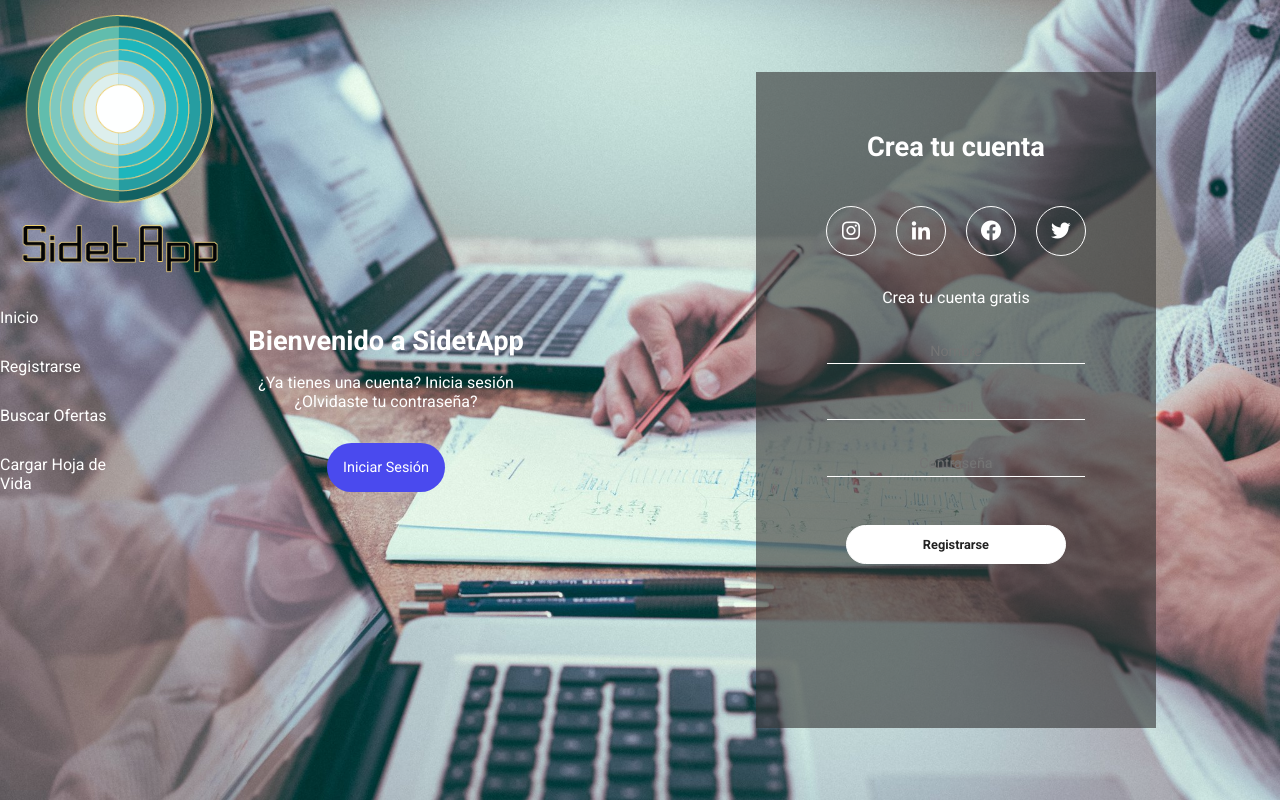
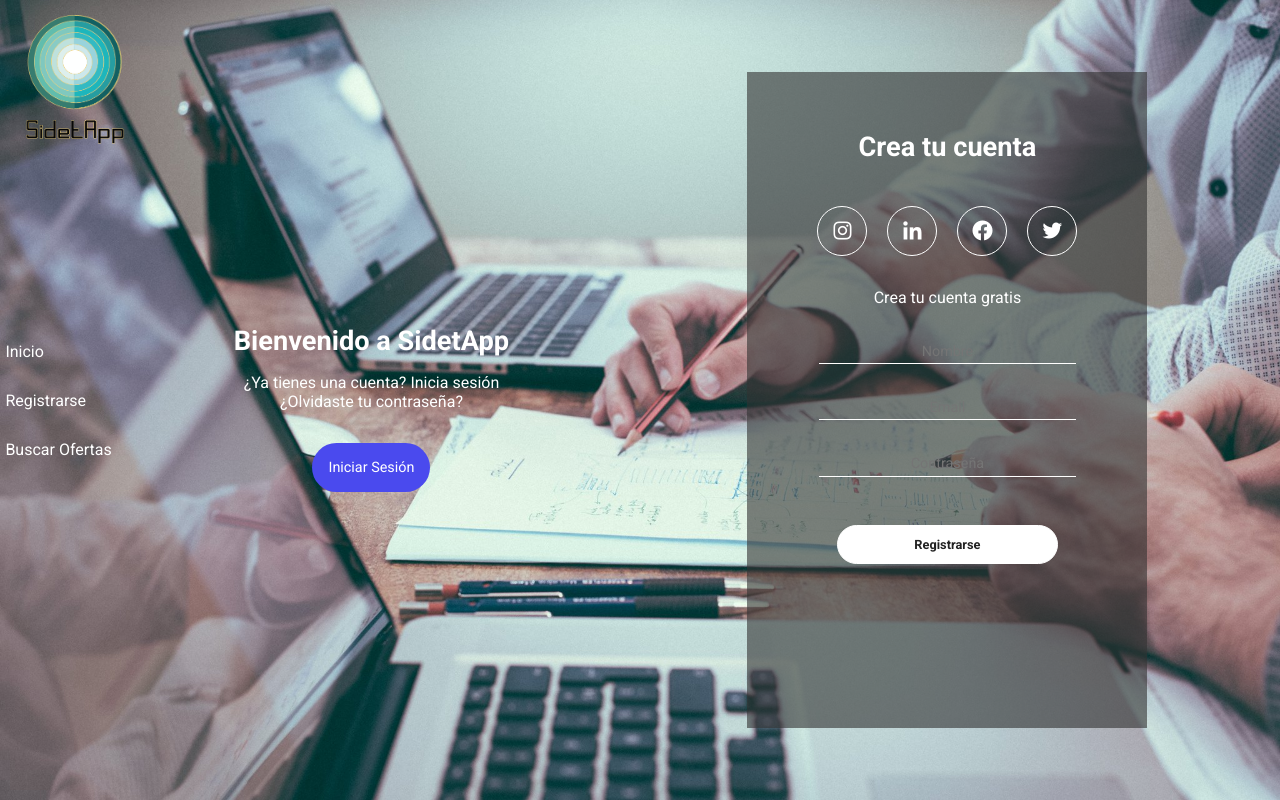
Before and after one commit to lizethdgalvisc/web-development-project.github.io, a plain HTML site: page login.html in a window 1280 px wide. Drawn offline with nearby package versions, Linux system fonts and the light colour scheme.

Commit message:
Basic Changes

```diff
--- a/login.html
+++ b/login.html
@@ -23,7 +23,7 @@
         <!-- Navigation -->
         <nav class="nav-main">
             <!-- Brand -->
-            <img src="images/logo.png" alt="TechNews Logo" class="nav-brand">
+            <img src="images/logo.png" alt="SidetApp Logo" class="nav-brand">
             <!-- Left Nav -->
             <ul class="nav-menu">
                 <li>
@@ -37,7 +37,7 @@
                     <a href="#">Buscar Ofertas</a>
                 </li>
                 <li>
-                    <a href="#">Cargar Hoja de Vida</a>
+                    <a href="#"></a>
                 </li>
             </ul>
         </nav>
--- a/styles/style.css
+++ b/styles/style.css
@@ -28,7 +28,7 @@
 
 /* Navegation */
 .nav-brand {
-    width: 200px;
+    width:100px;
     margin-top: 15px;
     margin-left: 20px;
     position: absolute;
```
